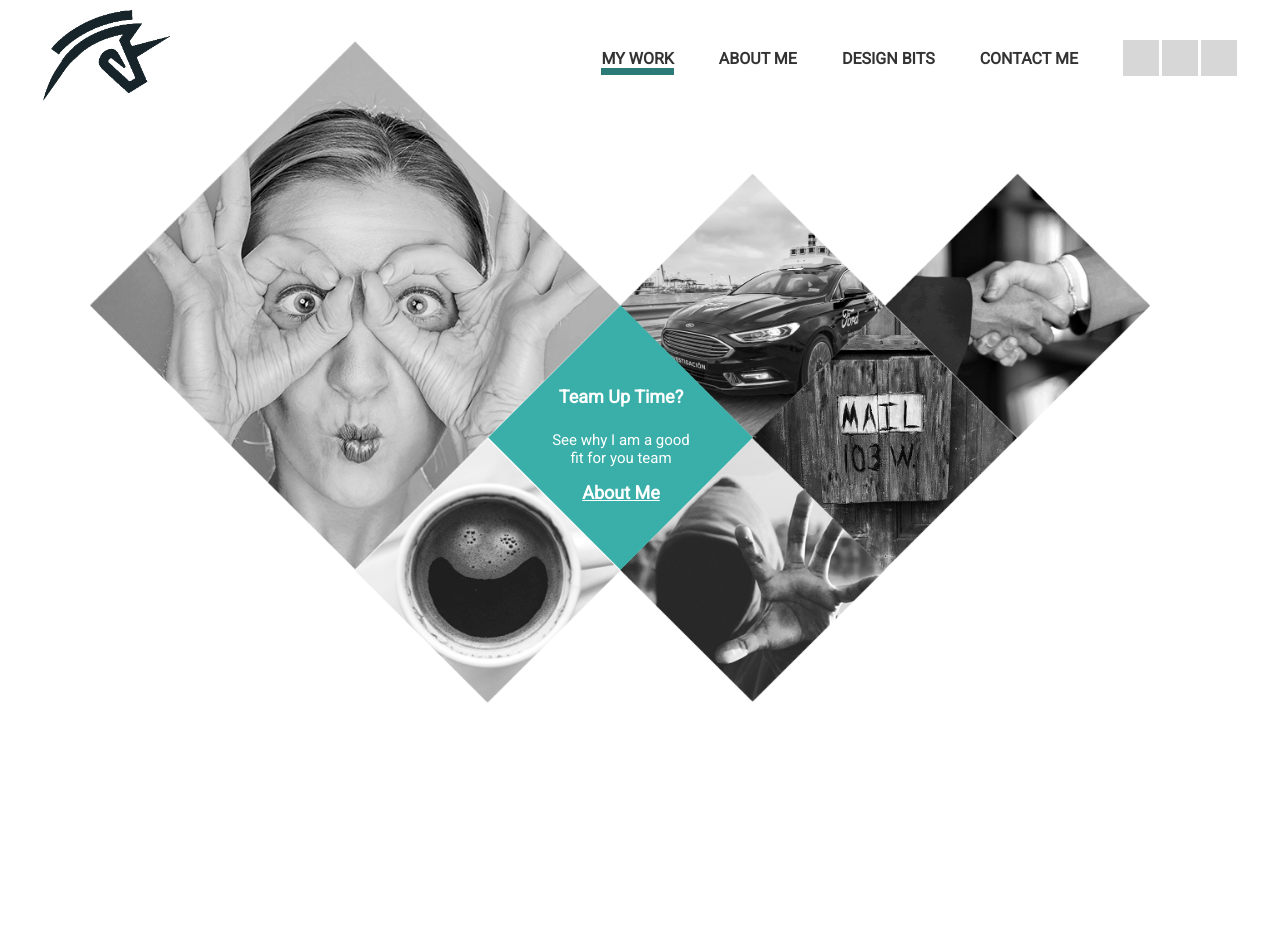
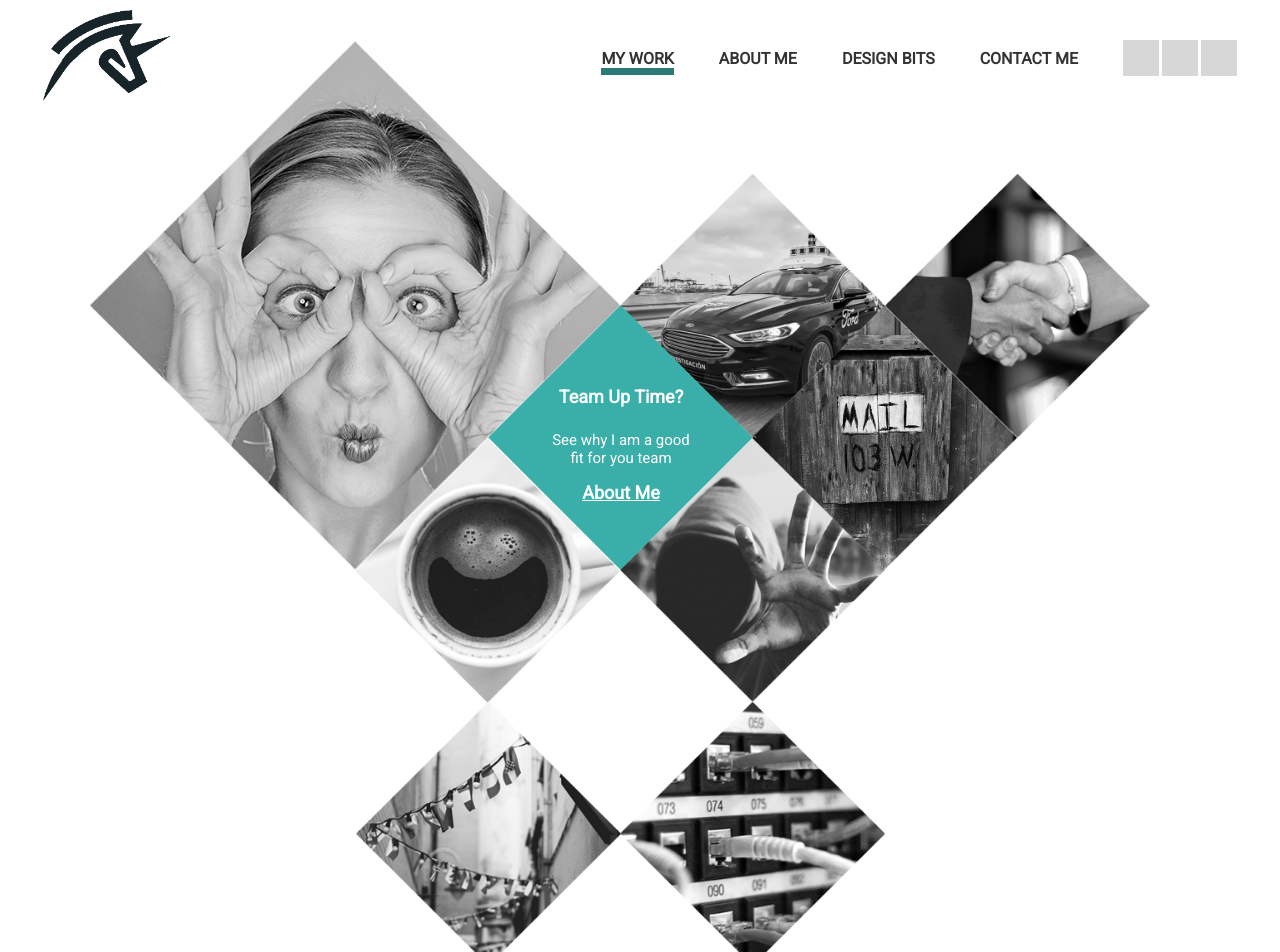
Before and after one commit to Grahamcr/portfolio, an Angular app in the folder portolio/: page / in a window 1280 px wide. Shown: the top 952 px of the page. Before the commit the page ends 800 px from the top, so only its background shows below. Built offline with nearby package versions, Linux system fonts and the light colour scheme.

Commit message:
all the image diamonds

```diff
--- a/portolio/src/app/home/home.component.html
+++ b/portolio/src/app/home/home.component.html
@@ -58,3 +58,20 @@
 [colorimage]= "'assets/images/sales.png'"
 [caselink] = "'https://www.google.com'"
 ></app-diamondimg>
+
+
+<app-diamondimg class="far-bottom-left"
+[title]="'Far and Wide'"
+[description]="'How might we show the breadth of our company?'"
+[bwimage]= "'assets/images/acgMap_bw.png'"
+[colorimage]= "'assets/images/acgMap.png'"
+[caselink] = "'https://www.google.com'"
+></app-diamondimg>
+
+<app-diamondimg class="far-bottom-right"
+[title]="'Where is My Stuff?'"
+[description]="'How might we help build better solutions?'"
+[bwimage]= "'assets/images/coretech_bw.png'"
+[colorimage]= "'assets/images/coretech.png'"
+[caselink] = "'https://www.google.com'"
+></app-diamondimg>
--- a/portolio/src/app/home/home.component.less
+++ b/portolio/src/app/home/home.component.less
@@ -46,3 +46,17 @@
     top:68px;
     left: 845px;
 }
+
+// Right now this is the marketing map
+.far-bottom-left {
+    position: absolute;
+    top:596px;
+    left: 316px;
+}
+
+// Right now this is the coretech story
+.far-bottom-right {
+    position: absolute;
+    top:596px;
+    left: 580px;
+}
```
